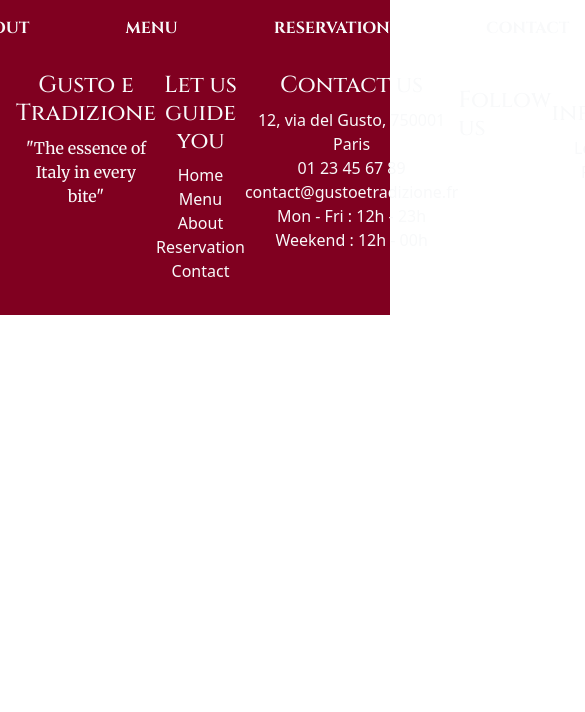
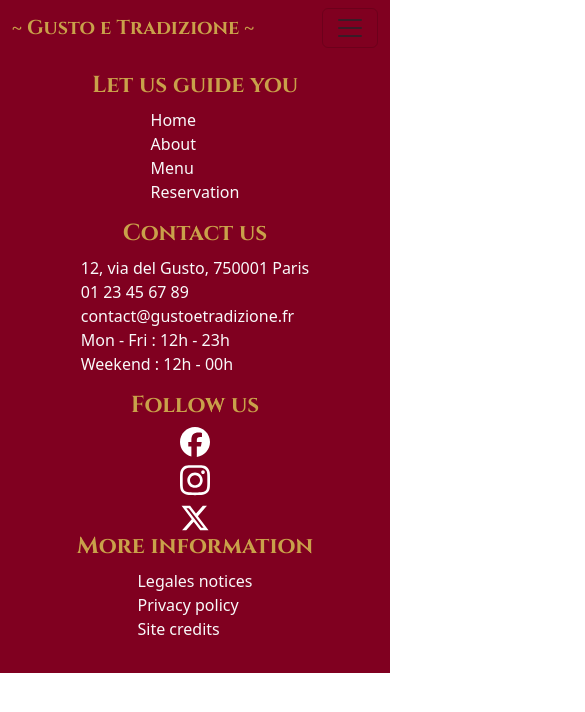
Before and after one commit to tarik-benabbou-mac-veigh/Restaurant-Guso-e-Tradizione, a website: page credits.html in a window 390 px wide. Shown: the top 712 px of the page, 585 px wide, since content can reach past the window. Drawn offline with nearby package versions, Linux system fonts and the light colour scheme.

Commit message:
Change of the navbar by adding a written logo and burger menu. Change of the footer by removing one div and made it responsive.

```diff
--- a/assets/scss/custome.scss
+++ b/assets/scss/custome.scss
@@ -1,3 +1,18 @@
+// ---- HEADER : BURGER MENU ---- //
+.navbar-toggler{
+    background-color: #C9A14A;
+}
+
+// ---- FOOTER ---- //
+@media (max-width: 993px) {
+    footer section {
+        flex-direction: column !important;
+        align-items: center !important;
+    }
+}
+
+
+
 // ---- HOME PAGE ---- //
 .form-image{
     width: 100%;
--- a/credits.html
+++ b/credits.html
@@ -10,12 +10,23 @@
 <body>
     <header>
         <!-- Navbar -->
-        <nav class="d-flex justify-content-center bg-light-bordeau">
-            <a class="text-uppercase fz-2 fw-bold text-decoration-none text-light py-3 px-5" href="/index.html">Home</a>
-            <a class="text-uppercase fz-2 fw-bold text-decoration-none text-light py-3 px-5" href="/about.html">About</a>
-            <a class="text-uppercase fz-2 fw-bold text-decoration-none text-light py-3 px-5" href="/menu.html">Menu</a>
-            <a class="text-uppercase fz-2 fw-bold text-decoration-none text-light py-3 px-5" href="/reservation.html">Reservation</a>
-            <a class="text-uppercase fz-2 fw-bold text-decoration-none text-light py-3 px-5" href="/contact.html">Contact</a>
+        <nav class="navbar navbar-expand-lg bg-light-bordeau">
+            <div class="container-fluid">
+                <a class="navbar-brand text-gold fw-bold" href="/index.html">~ Gusto e Tradizione ~</a>
+                <!-- Burger menu to make it responsive -->
+                <button class="navbar-toggler" type="button" data-bs-toggle="collapse" data-bs-target="#menuNavbar">
+                    <span class="navbar-toggler-icon"></span>
+                </button>
+                <!-- Menu -->
+                <div class="collapse navbar-collapse justify-content-center" id="menuNavbar">
+                    <div class="d-flex flex-column flex-lg-row">
+                        <a class="text-uppercase fz-2 fw-bold text-decoration-none text-light py-3 px-5" href="/index.html">Home</a>
+                        <a class="text-uppercase fz-2 fw-bold text-decoration-none text-light py-3 px-5" href="/about.html">About</a>
+                        <a class="text-uppercase fz-2 fw-bold text-decoration-none text-light py-3 px-5" href="/menu.html">Menu</a>
+                        <a class="text-uppercase fz-2 fw-bold text-decoration-none text-light py-3 px-5" href="/reservation.html">Reservation</a>
+                    </div>
+                </div>
+            </div>
         </nav>
     </header>
     <main>
@@ -23,46 +34,42 @@
     </main>
     <footer>
         <section class="d-flex justify-content-evenly bg-light-bordeau text-light p-3">
-            <div class="text-center">
-                <h3>Gusto e Tradizione</h3>
-                <span>"The essence of Italy in every bite"</span>
-            </div>
-            <div class="text-center">
-                <h3>Let us guide you</h3>
+            <div class="d-flex flex-column justify-content-start align-items-center">
+                <h3 class="text-gold fw-bold">Let us guide you</h3>
                 <ul class="list-unstyled">
                     <li><a class="text-decoration-none text-light" href="/index.html">Home</a></li>
+                    <li><a class="text-decoration-none text-light" href="/about.html">About</a></li>
                     <li><a class="text-decoration-none text-light" href="/menu.html">Menu</a></li>
-                    <li><a class="text-decoration-none text-light" href="/about.html">About</a></li>
                     <li><a class="text-decoration-none text-light" href="/reservation.html">Reservation</a></li>
-                    <li><a class="text-decoration-none text-light" href="/contact.html">Contact</a></li>
                 </ul>
             </div>
-            <div class="text-center">
-                <h3>Contact us</h3>
+            <div class="d-flex flex-column justify-content-cet align-items-center">
+                <h3 class="text-gold fw-bold">Contact us</h3>
                 <ul class="list-unstyled">
                     <li>12, via del Gusto, 750001 Paris</li>
                     <li>01 23 45 67 89</li>
                     <li>contact@gustoetradizione.fr</li>
-                    <li>Mon - Fri : 12h - 23h Weekend : 12h - 00h</li>
+                    <li>Mon - Fri : 12h - 23h</li>
+                    <li>Weekend : 12h - 00h</li>
                 </ul>
             </div>
-            <div class="d-flex flex-column justify-content-evenly align-items-center">
-                <h3>Follow us</h3>
+            <div class="d-flex flex-column justify-content-start align-items-center">
+                <h3 class="text-gold fw-bold">Follow us</h3>
                 <!-- svg facebook -->
-                 <div class="icon text-center">
+                 <div class="icon">
                     <a href="#"><svg xmlns="http://www.w3.org/2000/svg" viewBox="0 0 512 512"><path fill="#ffffff" d="M512 256C512 114.6 397.4 0 256 0S0 114.6 0 256C0 376 82.7 476.8 194.2 504.5V334.2H141.4V256h52.8V222.3c0-87.1 39.4-127.5 125-127.5c16.2 0 44.2 3.2 55.7 6.4V172c-6-.6-16.5-1-29.6-1c-42 0-58.2 15.9-58.2 57.2V256h83.6l-14.4 78.2H287V510.1C413.8 494.8 512 386.9 512 256h0z"/></svg></a>
                 </div>
                 <!-- svg instagram -->
-                 <div class="icon">
+                 <div class="icon mt-2">
                     <a href="#"><svg xmlns="http://www.w3.org/2000/svg" viewBox="0 0 448 512"><path fill="#ffffff" d="M224.1 141c-63.6 0-114.9 51.3-114.9 114.9s51.3 114.9 114.9 114.9S339 319.5 339 255.9 287.7 141 224.1 141zm0 189.6c-41.1 0-74.7-33.5-74.7-74.7s33.5-74.7 74.7-74.7 74.7 33.5 74.7 74.7-33.6 74.7-74.7 74.7zm146.4-194.3c0 14.9-12 26.8-26.8 26.8-14.9 0-26.8-12-26.8-26.8s12-26.8 26.8-26.8 26.8 12 26.8 26.8zm76.1 27.2c-1.7-35.9-9.9-67.7-36.2-93.9-26.2-26.2-58-34.4-93.9-36.2-37-2.1-147.9-2.1-184.9 0-35.8 1.7-67.6 9.9-93.9 36.1s-34.4 58-36.2 93.9c-2.1 37-2.1 147.9 0 184.9 1.7 35.9 9.9 67.7 36.2 93.9s58 34.4 93.9 36.2c37 2.1 147.9 2.1 184.9 0 35.9-1.7 67.7-9.9 93.9-36.2 26.2-26.2 34.4-58 36.2-93.9 2.1-37 2.1-147.8 0-184.8zM398.8 388c-7.8 19.6-22.9 34.7-42.6 42.6-29.5 11.7-99.5 9-132.1 9s-102.7 2.6-132.1-9c-19.6-7.8-34.7-22.9-42.6-42.6-11.7-29.5-9-99.5-9-132.1s-2.6-102.7 9-132.1c7.8-19.6 22.9-34.7 42.6-42.6 29.5-11.7 99.5-9 132.1-9s102.7-2.6 132.1 9c19.6 7.8 34.7 22.9 42.6 42.6 11.7 29.5 9 99.5 9 132.1s2.7 102.7-9 132.1z"/></svg></a>
                 </div>
                 <!-- svg X -->
-                 <div class="icon">
+                 <div class="icon mt-2">
                     <a href="#"><svg xmlns="http://www.w3.org/2000/svg" viewBox="0 0 512 512"><path fill="#ffffff" d="M389.2 48h70.6L305.6 224.2 487 464H345L233.7 318.6 106.5 464H35.8L200.7 275.5 26.8 48H172.4L272.9 180.9 389.2 48zM364.4 421.8h39.1L151.1 88h-42L364.4 421.8z"/></svg></a>
                 </div>
             </div>
-            <div class="text-center">
-                <h3>More information</h3>
+            <div class="d-flex flex-column justify-content-start align-items-center">
+                <h3 class="text-gold fw-bold">More information</h3>
                 <ul class="list-unstyled">
                     <li><a class="text-decoration-none text-light" href="/credits.html">Legales notices</a></li>
                     <li><a class="text-decoration-none text-light" href="/credits.html">Privacy policy</a></li>
```
Also changed, not shown: about.html (+20 -13 lines), contact.html (deleted, +0 -76 lines), index.html (+27 -18 lines), menu.html (+20 -13 lines), reservation.html (+20 -13 lines), assets/css/raw/style.css, 1 other file.
